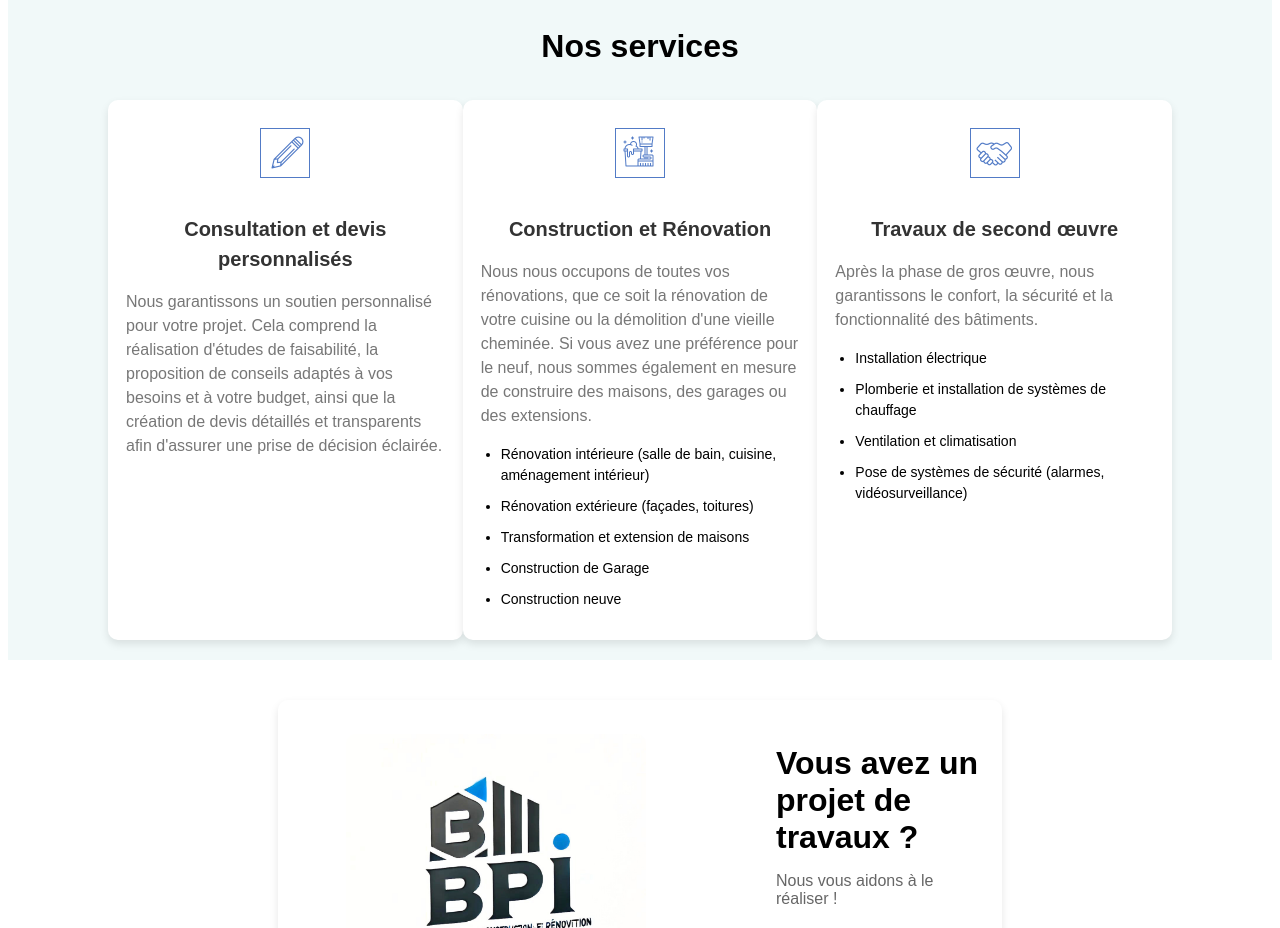
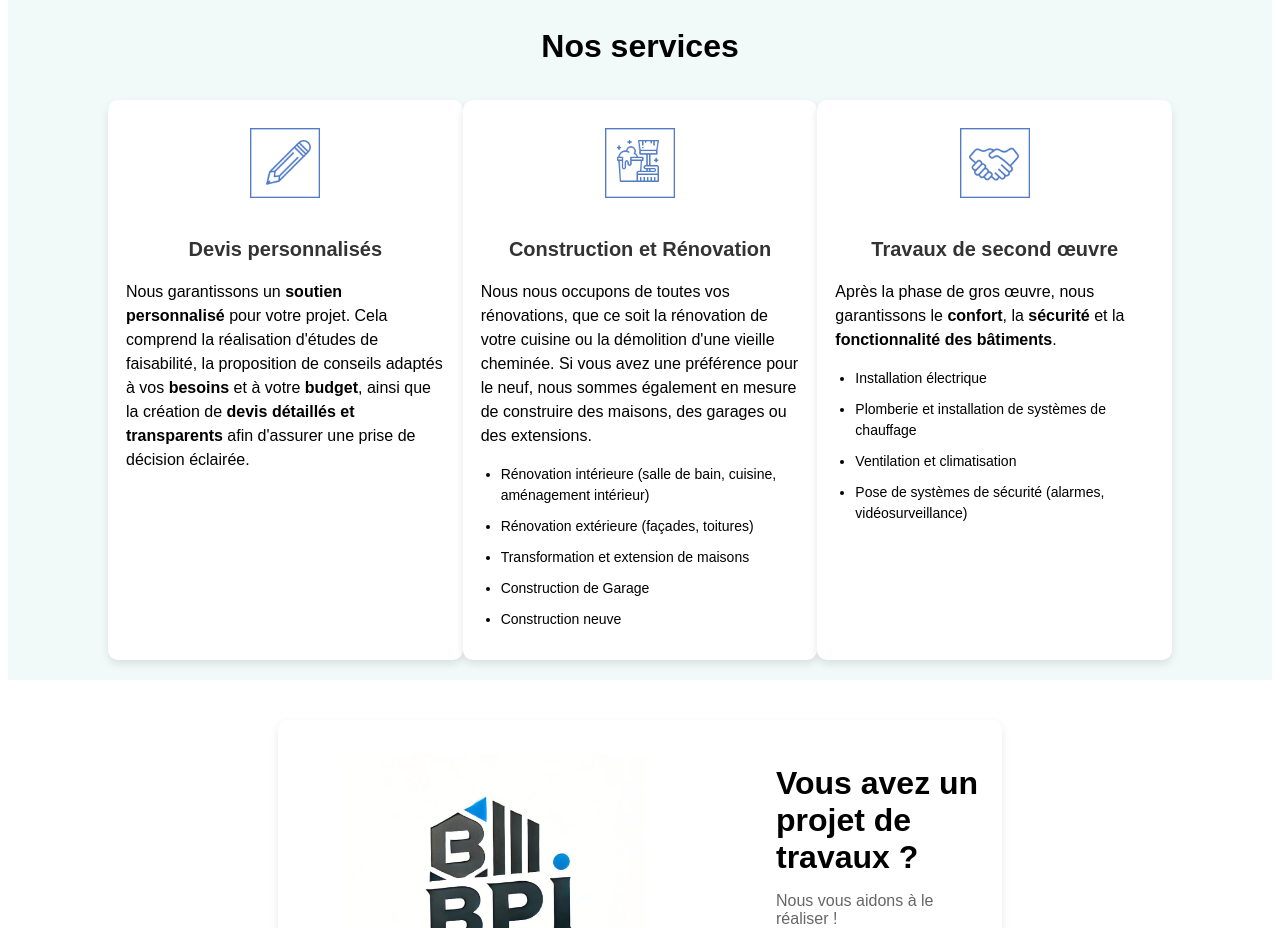
Before and after one commit to khouloud96/entreprise-renovation, a Next.js app: page / in a window 1280 px wide. Shown: the part 1240-2168 px from the top of the page. Built offline with nearby package versions, Linux system fonts and the light colour scheme; a web font is replaced by a local one.

Commit message:
add modifications to services section

```diff
--- a/components/HomePage/section-services.js
+++ b/components/HomePage/section-services.js
@@ -32,8 +32,8 @@ function SectionPhotos({ content }) {
             <div className={classes.icon}>
               <Image
                 src="/icons/ico_pencil.png"
-                width={50}
-                height={50}
+                width={70}
+                height={70}
                 alt="check"
               />
             </div>
@@ -54,8 +54,8 @@ function SectionPhotos({ content }) {
             <div className={classes.icon}>
               <Image
                 src="/icons/ico_peinture.png"
-                width={50}
-                height={50}
+                width={70}
+                height={70}
                 alt="check"
               />
             </div>
@@ -74,8 +74,8 @@ function SectionPhotos({ content }) {
             <div className={classes.icon}>
               <Image
                 src="/icons/ico_marteau.png"
-                width={50}
-                height={50}
+                width={70}
+                height={70}
                 alt="check"
               />
             </div>
--- a/components/HomePage/section-services.module.css
+++ b/components/HomePage/section-services.module.css
@@ -49,7 +49,7 @@
 
 .serviceBox p {
   font-size: 16px;
-  color: #777;
+  color: #000;
   text-align: left;
 }
 
--- a/content/services.md
+++ b/content/services.md
@@ -1,7 +1,7 @@
 ---
-service1: "Consultation et devis personnalisés"
+service1: "Devis personnalisés"
 description1:
-  "Nous garantissons un soutien personnalisé pour votre projet. Cela comprend la réalisation d'études de faisabilité, la proposition de conseils adaptés à vos besoins et à votre budget, ainsi que la création de devis détaillés et transparents afin d'assurer une prise de décision éclairée.
+  "Nous garantissons un **soutien personnalisé** pour votre projet. Cela comprend la réalisation d'études de faisabilité, la proposition de conseils adaptés à vos **besoins** et à votre **budget**, ainsi que la création de **devis détaillés et transparents** afin d'assurer une prise de décision éclairée.
   "
 service2: "Construction et Rénovation"
 description2:
@@ -19,7 +19,7 @@ description2:
   "
 service3: "Travaux de second œuvre"
 description3:
-  "Après la phase de gros œuvre, nous garantissons le confort, la sécurité et la fonctionnalité des bâtiments.
+  "Après la phase de gros œuvre, nous garantissons le **confort**, la **sécurité** et la **fonctionnalité des bâtiments**.
 
   - Installation électrique
 
```
